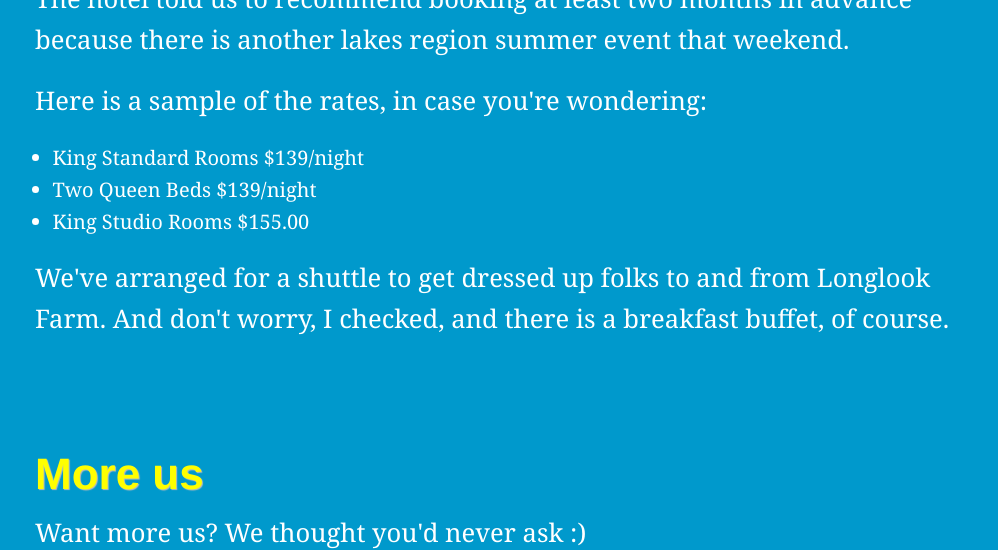
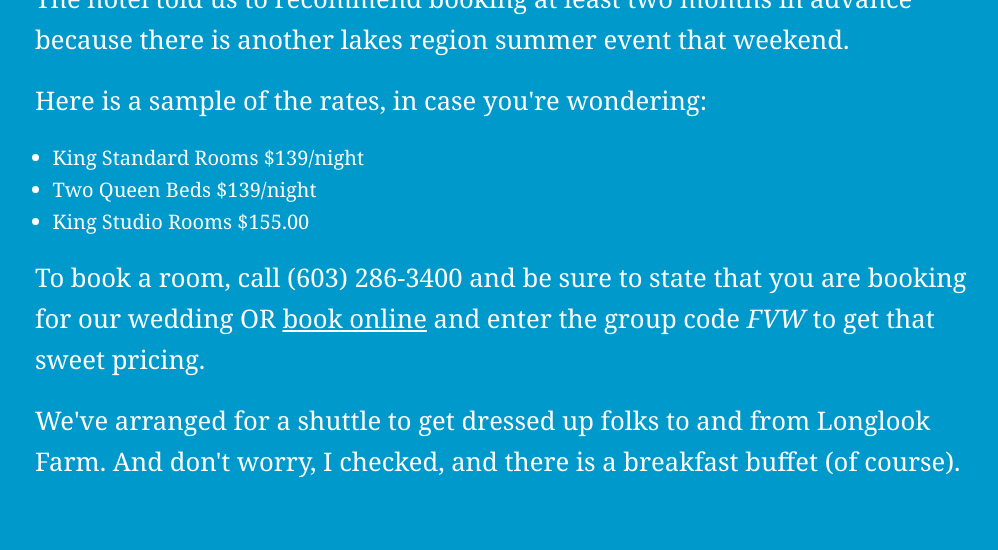
Before and after one commit to jeffvincent/mibbswedding, a Jekyll site: the page built from index.html, in a window 1280 px wide and 900 px high, scrolled down 4384 px, cut to the strip 0-550 px from the top of the window. Shown: the whole strip, without its empty margins (120-1118 px from the left). Built offline with Jekyll 4.4.1, drawn with Linux system fonts in a browser that asks for light colours; Markdown is read by kramdown in place of the engine named in the settings; some of the changed text lies outside the part shown.

Commit message:
Couple copy updates

```diff
--- a/index.html
+++ b/index.html
@@ -179,9 +179,15 @@ layout: default
       </ul>
     </p>
     <p>
+      To book a room, call (603) 286-3400 and be sure to state that you are
+      booking for our wedding OR
+      <a href='tiltonsuites.hamptoninn.com' target='_blank'>book online</a>
+      and enter the group code <i>FVW</i> to get that sweet pricing.
+    </p>
+    <p>
       We've arranged for a shuttle to get dressed up folks to and from Longlook
-      Farm. And don't worry, I checked, and there is a breakfast buffet, of
-      course.
+      Farm. And don't worry, I checked, and there is a breakfast buffet
+      (of course).
     </p>
   </div>
 </div>
```
Also changed, not shown: other parts of index.html (+6 -6 lines), 1 other file.
